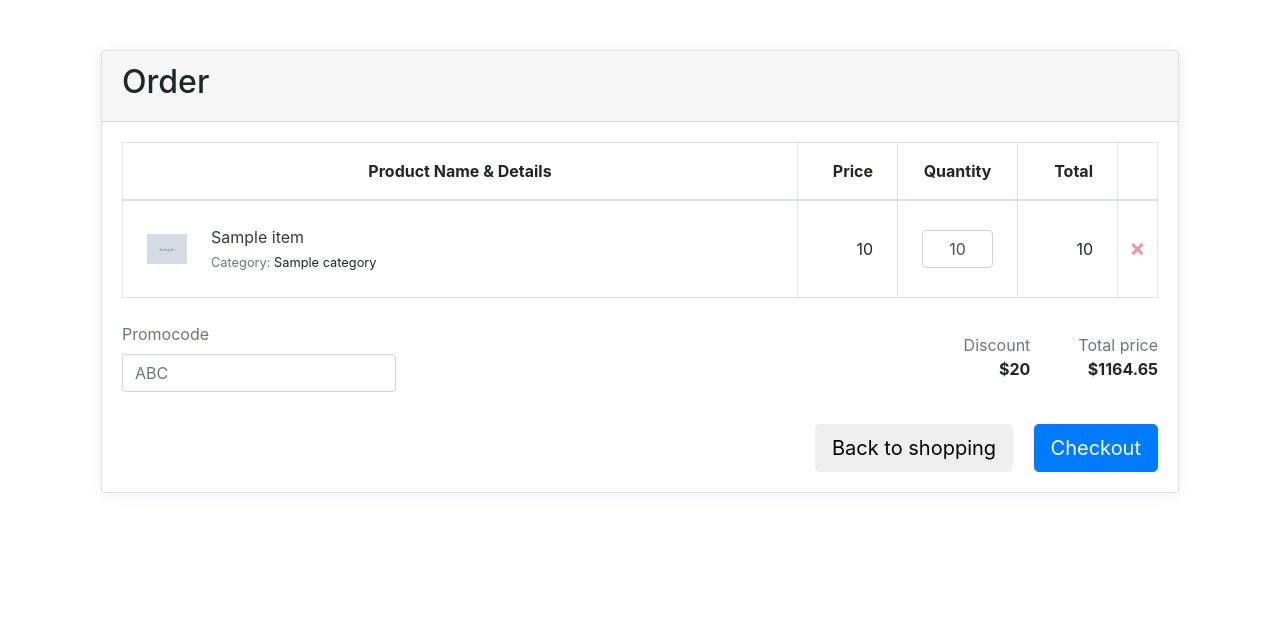
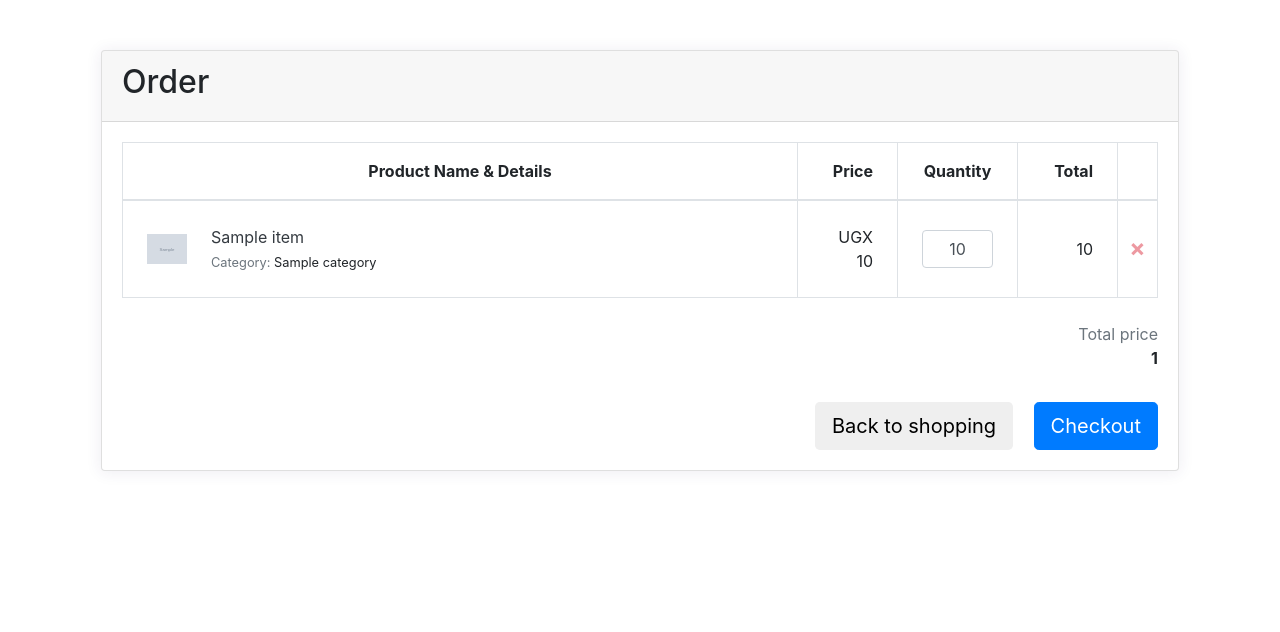
Before and after one commit to jod35/restaurant_manager, a Django app: template templates/order/order_details.html in a window 1280 px wide. Shown: the part 56-688 px from the top of the page. Run offline with Django 4.2, Linux system fonts and the light colour scheme; the template is opened without the code that fills it: most values are stand-ins (such as "Sample title", 1, 10 or a date in 2020); grey boxes marked "Sample" are stand-in pictures.

Commit message:
add order total

```diff
--- a/order/models.py
+++ b/order/models.py
@@ -28,3 +28,9 @@ class Order(models.Model):
 
     def __str__(self) -> str:
         return F"Order {self.user}"
+
+    class Meta:
+        ordering = ('-created_at',)
+
+    def grand_total(self):
+        total = 0
--- a/restaurantproj/settings.py
+++ b/restaurantproj/settings.py
@@ -69,6 +69,7 @@ TEMPLATES = [
                 'django.template.context_processors.request',
                 'django.contrib.auth.context_processors.auth',
                 'django.contrib.messages.context_processors.messages',
+                'order.context_processors.order_processor'
             ],
         },
     },
--- a/templates/base.html
+++ b/templates/base.html
@@ -72,10 +72,10 @@
         <li class="nav-item dropdown">
           <a class="nav-link dropdown-toggle" href="{% url 'reservation' %}" id="navbarDropdown" role="button"
             data-toggle="dropdown" aria-haspopup="true" aria-expanded="false">
-            Reservation
+            Cart <span class="badge badge-light">{{current_order.items.count}}</span>
           </a>
           <div class="dropdown-menu" aria-labelledby="navbarDropdown">
-            <a class="dropdown-item" href="{% url 'reservation' %}">View</a>
+            <a class="dropdown-item" href="{% url 'order_detail' item_id=current_order.id%}">View</a>
           </div>
         </li>
         <li class="nav-item">
--- a/templates/order/order_details.html
+++ b/templates/order/order_details.html
@@ -34,7 +34,7 @@
                     </div>
                   </div>
                 </td>
-                <td class="text-right font-weight-semibold align-middle p-4">{{item.item.price}}</td>
+                <td class="text-right font-weight-semibold align-middle p-4">UGX {{item.item.price}}</td>
                 <td class="align-middle p-4"><input type="text" class="form-control text-center" value="{{item.quantity}}"></td>
                 <td class="text-right font-weight-semibold align-middle p-4">{{item.line_total}}</td>
                 <td class="text-center align-middle px-0"><a href="#" class="shop-tooltip close float-none text-danger" title="" data-original-title="Remove">×</a></td>
@@ -48,17 +48,13 @@
 
         <div class="d-flex flex-wrap justify-content-between align-items-center pb-4">
           <div class="mt-4">
-            <label class="text-muted font-weight-normal">Promocode</label>
-            <input type="text" placeholder="ABC" class="form-control">
+            <!-- <label class="text-muted font-weight-normal">Promocode</label>
+            <input type="text" placeholder="ABC" class="form-control"> -->
           </div>
           <div class="d-flex">
-            <div class="text-right mt-4 mr-5">
-              <label class="text-muted font-weight-normal m-0">Discount</label>
-              <div class="text-large"><strong>$20</strong></div>
-            </div>
             <div class="text-right mt-4">
               <label class="text-muted font-weight-normal m-0">Total price</label>
-              <div class="text-large"><strong>$1164.65</strong></div>
+              <div class="text-large"><strong>{{ total_price }}</strong></div>
             </div>
           </div>
         </div>
```
Also changed, not shown: order/context_processors.py (added, +10 -0 lines), order/views.py (+4 -4 lines), templates/order/order_items.html (+20 -3 lines).
